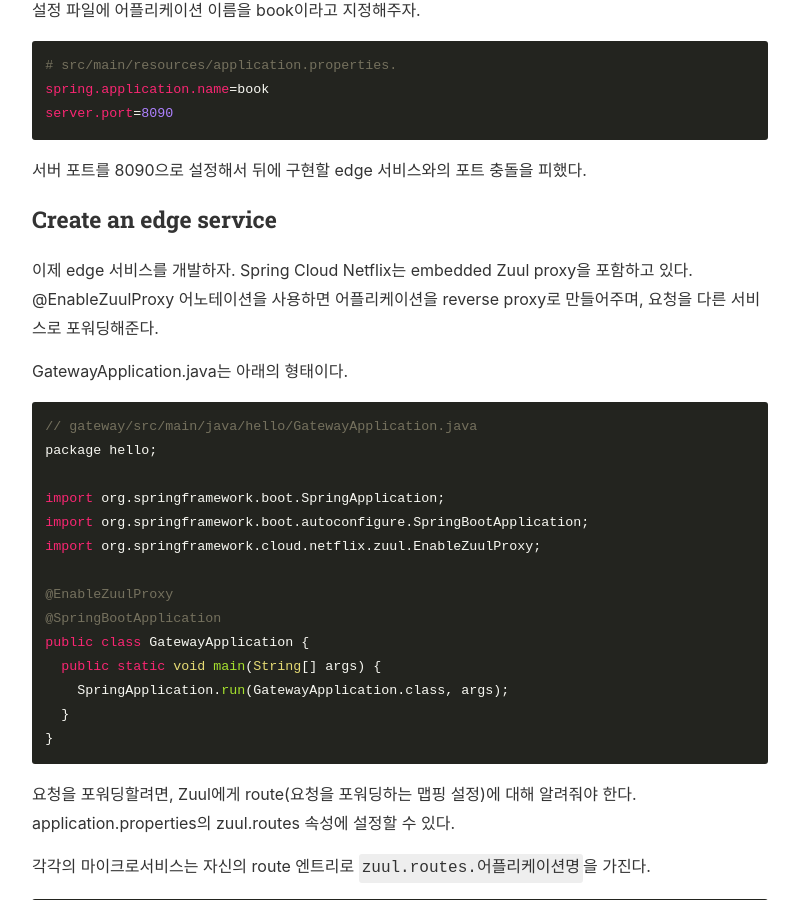
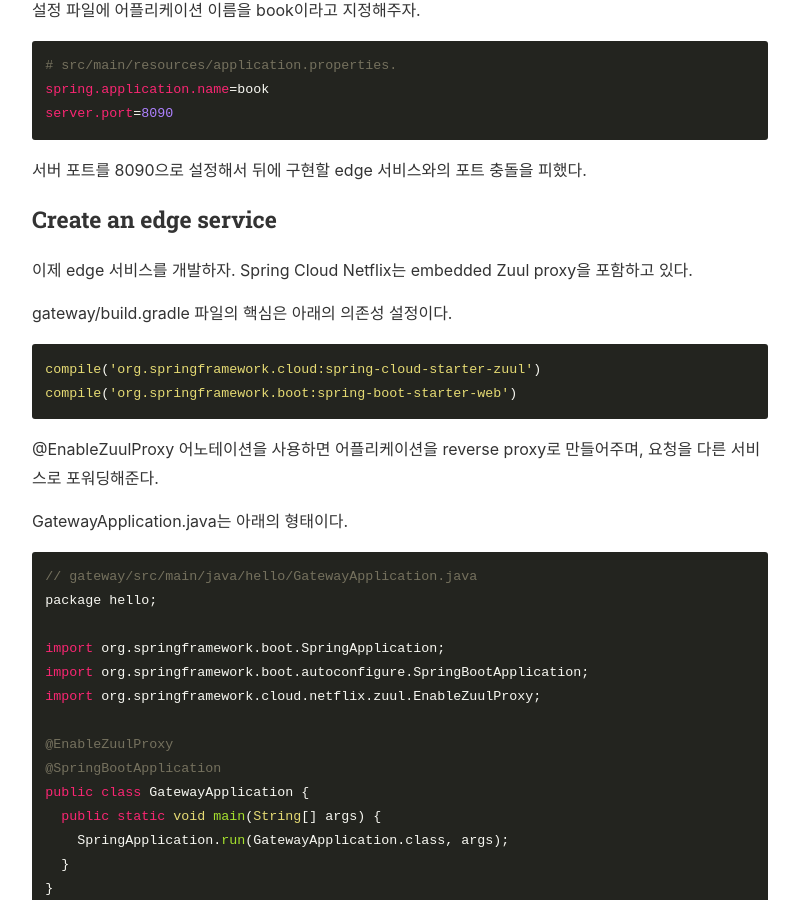
Before and after one commit to countingmars/countingmars.github.io, a Jekyll site: the page built from _posts/2018-05-02-spring-cloud-zuul-ribbon.markdown, in a window 1280 px wide and 900 px high, scrolled down 1760 px. Shown: the whole window, without its empty margins (240-1039 px from the left). Built offline with Jekyll 4.4.1, drawn with Linux system fonts in a browser that asks for light colours; nearby versions of some CDN libraries.

Commit message:
post spring cloud zuul-ribbon

````diff
--- a/_posts/2018-05-02-spring-cloud-zuul-ribbon.markdown
+++ b/_posts/2018-05-02-spring-cloud-zuul-ribbon.markdown
@@ -78,6 +78,13 @@ server.port=8090
 ### Create an edge service
 이제 edge 서비스를 개발하자.
 Spring Cloud Netflix는 embedded Zuul proxy을 포함하고 있다.
+
+gateway/build.gradle 파일의 핵심은 아래의 의존성 설정이다.
+```
+compile('org.springframework.cloud:spring-cloud-starter-zuul')
+compile('org.springframework.boot:spring-boot-starter-web')
+```
+
 @EnableZuulProxy 어노테이션을 사용하면 어플리케이션을 reverse proxy로 만들어주며, 요청을 다른 서비스로 포워딩해준다.
 
 GatewayApplication.java는 아래의 형태이다.
````
